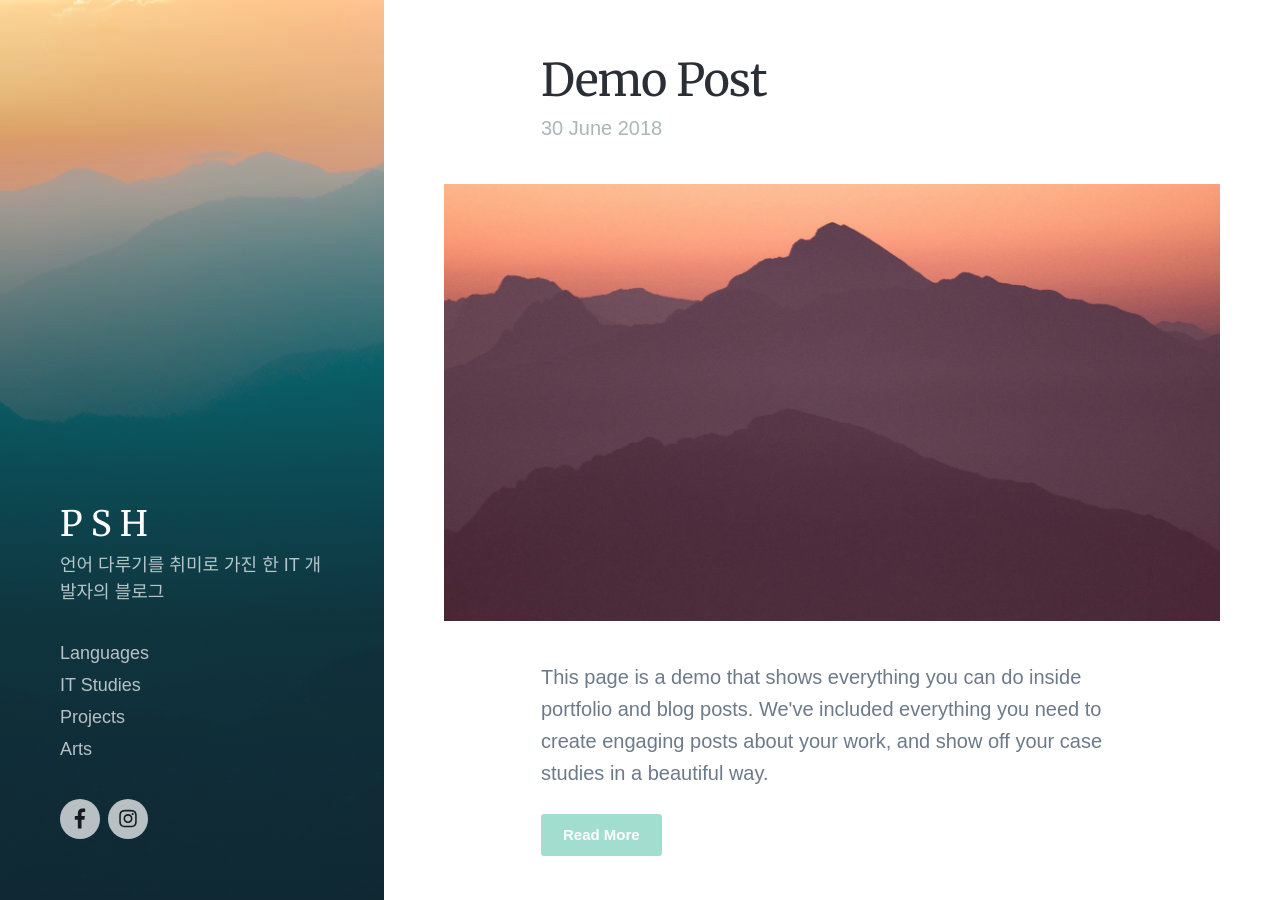
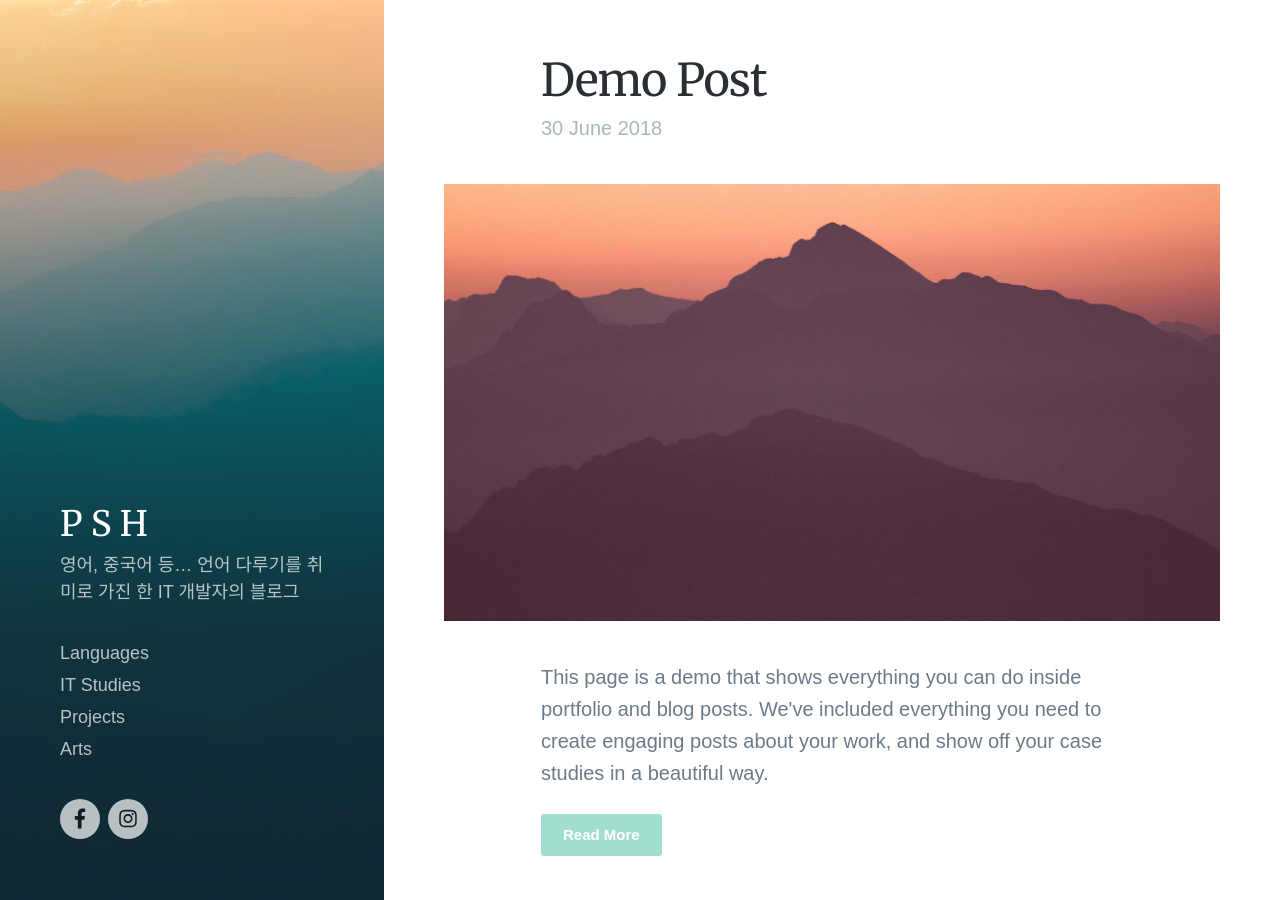
Before and after one commit to vendergood/vendergood.github.io, a Jekyll site: the page built from index.html, in a window 1280 px wide and 900 px high. Built offline with Jekyll 4.4.1, drawn with Linux system fonts in a browser that asks for light colours; nearby versions of some CDN libraries; some web fonts are replaced; the list of posts is cut into pages by our own code.

Commit message:
Update settings.yml

```diff
--- a/_data/settings.yml
+++ b/_data/settings.yml
@@ -1,6 +1,6 @@
 basic_settings:
   site_title: P S H
-  site_tagline: 언어 다루기를 취미로 가진 한 IT 개발자의 블로그
+  site_tagline: 영어, 중국어 등… 언어 다루기를 취미로 가진 한 IT 개발자의 블로그
   favicon_image: /images/favicon.png
 
 header_settings:
```
